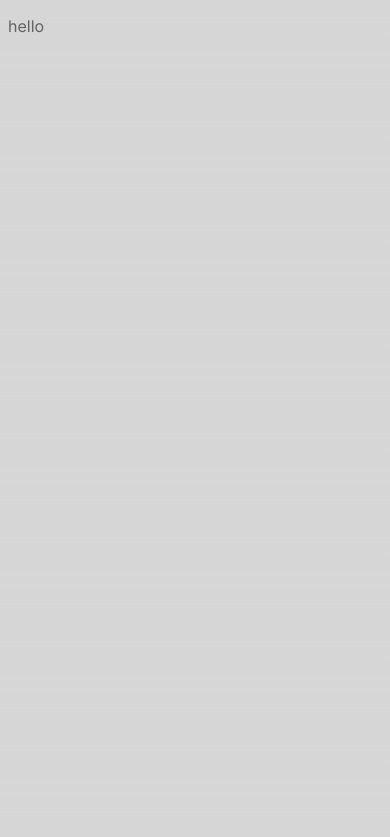
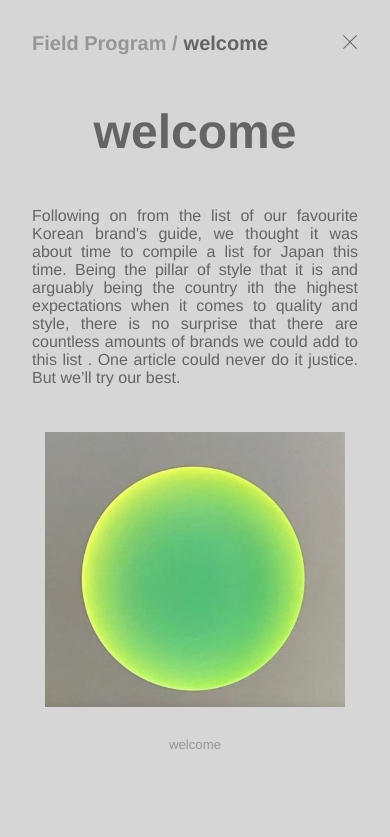
Before and after one commit to Benedikt-Keller/enterthefield-next, a Next.js app: page /blog/welcome in a window 390 px wide. Shown: the top 837 px of the page. Built offline with nearby package versions, Linux system fonts and the light colour scheme.

Commit message:
added blog template

```diff
--- /dev/null
+++ b/app/blog/(components)/blogpage.css
@@ -0,0 +1,52 @@
+.header {
+    display: flex;
+    flex-direction: row;
+    justify-content: space-between;
+    align-items: center;
+    height: fit-content;
+    position: fixed;
+    top: 0;
+    z-index: 100;
+    backdrop-filter: blur(20px);
+    padding: 2rem;
+    width: 100%;
+}
+
+.directory {
+    padding-left: 2rem;
+    display: flex;
+    flex-direction: row;
+    justify-content: start;
+    align-items: center;
+    gap: 6px;
+}
+
+.blog-page {
+    display: flex;
+    flex-direction: column;
+    justify-content: center;
+    align-items: center;
+    padding: 2rem;
+}
+
+.page-content {
+    display: flex;
+    flex-direction: column;
+    justify-content: center;
+    align-items: center;
+    width: 50%;
+    gap: 2rem;
+    padding: 0;
+}
+
+@media screen and (max-width: 768px) {
+    .page-content {
+        width: 100%;
+    }
+
+    h2 {
+        padding-top: 2rem;
+        font-size: 3rem;
+    }
+
+}
--- a/app/blog/cell.tsx
+++ b/app/blog/(components)/cell.tsx
@@ -1,5 +1,5 @@
 'use client'
-import './blog.css'
+import '../blog.css'
 import Link from 'next/link';
 import { ReactNode } from 'react';
 import React from 'react';
@@ -33,26 +33,23 @@ export default function Cell({ imgpath, title, desc, date, type, posttitle }: Ce
 
     if (type == 'image') {
         return (
-            <div>
-                {isVisible && <FullSizeImage/>}
+            <>
+            {isVisible && <FullSizeImage/>}
                 <div className='cell' onClick={toggleVisibility}>
                     <div className='imgcontainer'>
                         <img src={imgpath} alt={title} className='img' />
                     </div>
                     <h5 className='title'>{title}</h5>
                     <div className='subtitle'>
-                        <h5>{desc} </h5>
-                        <h5>{date} </h5>
+                        <h5>{desc} - {date}</h5>
                     </div>
                 </div>
-            </div>
-
-
+            </>
         )
     }
     if (type == 'post') {
         return (
-            <Link href={`/blog/${posttitle}`}>
+            <Link href={`/blog/${posttitle}`} style={{ textDecoration: 'none' }}>
                 <div className='cell'>
                     <div className='imgcontainer'>
                         <img src={imgpath} alt={title} className='img' />
--- /dev/null
+++ b/app/blog/(components)/header.tsx
@@ -0,0 +1,29 @@
+
+import "./blogpage.css"
+import { IoMdClose } from "react-icons/io";
+import { TfiClose } from "react-icons/tfi";
+import Link from 'next/link';
+
+
+
+interface HeaderProps {
+    title: string;
+}
+
+
+export default function Header( {title}: HeaderProps) {
+    return (
+        <div className="header">
+            <div className="directory">
+                <Link href={"/blog"} style={{textDecoration:'none'}}>
+                <h4>Field Program /  </h4>
+                </Link>
+                <h3>{title} </h3>
+            </div>
+            <Link href={"/blog"} style={{paddingRight: '2rem'}}>
+                <TfiClose className="icon" />
+            </Link>
+        </div>
+
+    )
+}
--- a/app/blog/blog.css
+++ b/app/blog/blog.css
@@ -1,3 +1,18 @@
+:root {
+    --cell-size: 300px;
+}
+
+.blog-header {
+    display: flex;
+    flex-direction: row;
+    justify-content: space-between;
+    align-items: center;
+    height: fit-content;
+    top: 0;
+    width: 100%;
+
+}
+
 .page {
     display: flex;
     flex-direction: column;
@@ -12,6 +27,7 @@
     flex-wrap: wrap;
     justify-content: center;
     gap: 2rem;
+    width: 100%;
 }
 
 .cell {
@@ -19,14 +35,14 @@
     flex-direction: column;
     justify-content: start;
     align-items: center;
-    width: 315px;
-    height: 400px;
+    width: var(--cell-size);
+    height: calc(var(--cell-size) * 1.25);
     gap: 1rem;
 }
 
 .imgcontainer {
-    height: 315px;
-    width: 315px;
+    height: var(--cell-size);
+    width: var(--cell-size);
     display: flex;
     flex-direction: column;
     justify-content: start;
@@ -37,6 +53,31 @@
 .img {
     width: 100%;
     height: 100%;
+    object-fit: contain;
+}
+
+.cellfull {
+    display: flex;
+    flex-direction: column;
+    justify-content: start;
+    align-items: center;
+    width: 100%;
+    height: fit-content;
+    gap: 1rem;
+}
+
+.imgcontainerfull {
+    height: fit-content;
+    width: 100%;
+    display: flex;
+    flex-direction: column;
+    justify-content: start;
+    border: 1px solid;
+    border-color: rgb(var(--background-start-rgb));
+}
+
+.imgfull{
+    width: 100%;
     object-fit: contain;
 }
 
@@ -63,7 +104,6 @@
 .fullimgbutton:hover{
     background-color: rgb(var(--background-start-rgb));
     color: rgb(var(--foreground-start-rgb));
-    border-color: rgb(var(--foreground-start-rgb));
 }
 
 .fullimgcontainer {
@@ -78,7 +118,7 @@
 }
 
 .fullsizecontainer {
-    position: absolute;
+    position: fixed;
     display: flex;
     flex-direction: column;
     justify-content: center;
@@ -112,6 +152,8 @@
     display: none;
 }
 
+
+
 .title {
     display: block;
 }
--- a/app/blog/welcome/page.tsx
+++ b/app/blog/welcome/page.tsx
@@ -1,7 +1,29 @@
+import Header from "../(components)/header"
+import "../(components)/blogpage.css"
+import Cell from "../(components)/cell"
+import Head from 'next/head';
+
 export default function Page() {
+    const title = "welcome"
+
     return (
-        <div>
-            <p>hello</p>
+        <div className="blog-page">
+            <Header title={title} />
+            <div className="page-content">
+                <h2>{title}</h2>
+                <p> Following on from the list of our favourite Korean brand's guide,
+                    we thought it was about time to compile a list for Japan this time.
+                    Being the pillar of style that it is and arguably being the country
+                    ith the highest expectations when it comes to quality and style, there is no
+                    surprise that there are countless amounts of brands we could add to this list
+                    . One article could never do it justice. But we’ll try our best.</p>
+                <div className="grid">
+                    <Cell type={"image"} imgpath={"/dot.jpg"} title={"welcome"} date={"01-01-2024"} desc={"welcome"} ></Cell>
+                    <Cell type={"image"} imgpath={"/dot.jpg"} title={"welcome"} date={"01-01-2024"} desc={"welcome"} ></Cell>
+                    <Cell type={"image"} imgpath={"/dot.jpg"} title={"welcome"} date={"01-01-2024"} desc={"welcome"} ></Cell>
+                    <Cell type={"image"} imgpath={"/dot.jpg"} title={"welcome"} date={"01-01-2024"} desc={"welcome"} ></Cell>
+                </div>
+            </div>
         </div>
 
     )
--- a/app/globals.css
+++ b/app/globals.css
@@ -3,6 +3,10 @@
   --middleground-rgb: 150, 150, 150;
   --background-start-rgb: 214, 214, 214;
   --background-end-rgb: 214, 214, 214;
+}
+
+::-webkit-scrollbar {
+  display: none;
 }
 
 @media (prefers-color-scheme: dark) {
@@ -15,19 +19,38 @@
 
 body {
   color: rgb(var(--foreground-rgb));
-  background: linear-gradient(
-      to bottom,
-      transparent,
-      rgb(var(--background-end-rgb))
-    )
-    rgb(var(--background-start-rgb));
+  background: rgb(var(--background-start-rgb));
+  margin: 0px;
 }
 
 h1 {
   font-family: "Helvetica Neue", "Helvetica", "Arial", "sans-serif";
   font-size: 3rem;
   font-weight: 750;
+  margin: 0px;
+}
+
+h2 {
+  font-family: "Helvetica Neue", "Helvetica", "Arial", "sans-serif";
+  font-size: 5.5rem;
+  font-weight: 750;
   margin-bottom: 1rem;
+}
+
+h3 {
+  font-family: "Helvetica Neue", "Helvetica", "Arial", "sans-serif";
+  font-size: 1.25rem;
+  font-weight: 750;
+  margin: 0px;
+  color: rgb(var(--foreground-rgb));
+}
+
+h4 {
+  font-family: "Helvetica Neue", "Helvetica", "Arial", "sans-serif";
+  font-size: 1.25rem;
+  font-weight: 750;
+  margin: 0px;
+  color: rgb(var(--middleground-rgb));
 }
 
 h5 {
@@ -37,3 +60,18 @@ h5 {
   color: rgb(var(--middleground-rgb));
   margin: 0px;
 }
+
+.icon {
+  width: 1rem;
+  height: 1rem;
+  fill: rgb(var(--foreground-rgb));
+}
+
+p {
+  text-align: justify;
+  font-family: "Helvetica Neue", "Helvetica", "Arial", "sans-serif";
+  font-size: 1rem;
+  font-weight: 500;
+  margin: 0px;
+  color: rgb(var(--foreground-rgb));
+}
```
Also changed, not shown: app/blog/page.tsx (+7 -9 lines), package.json (+5 -4 lines), 1 other file (tests, documents, lock files or other folders).
